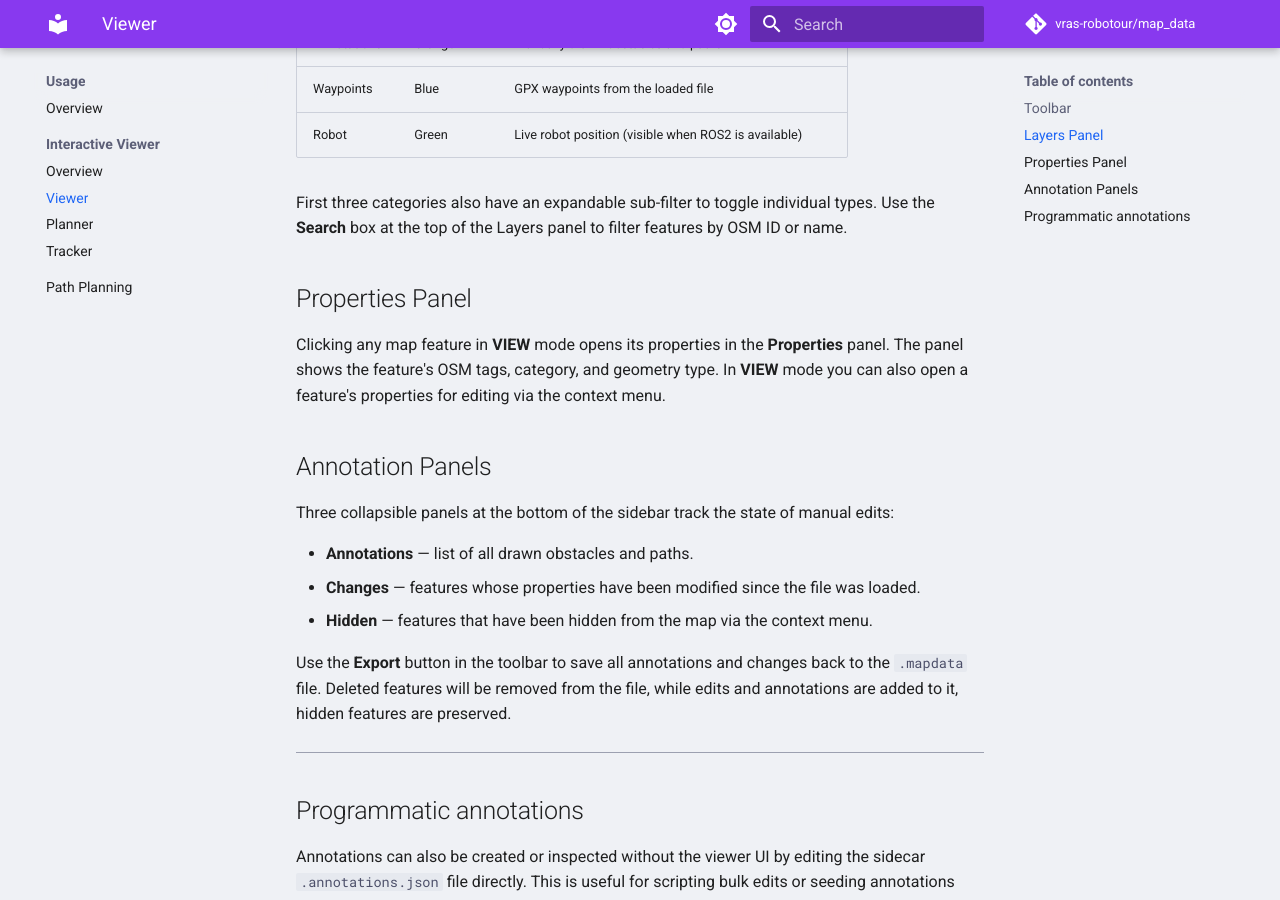
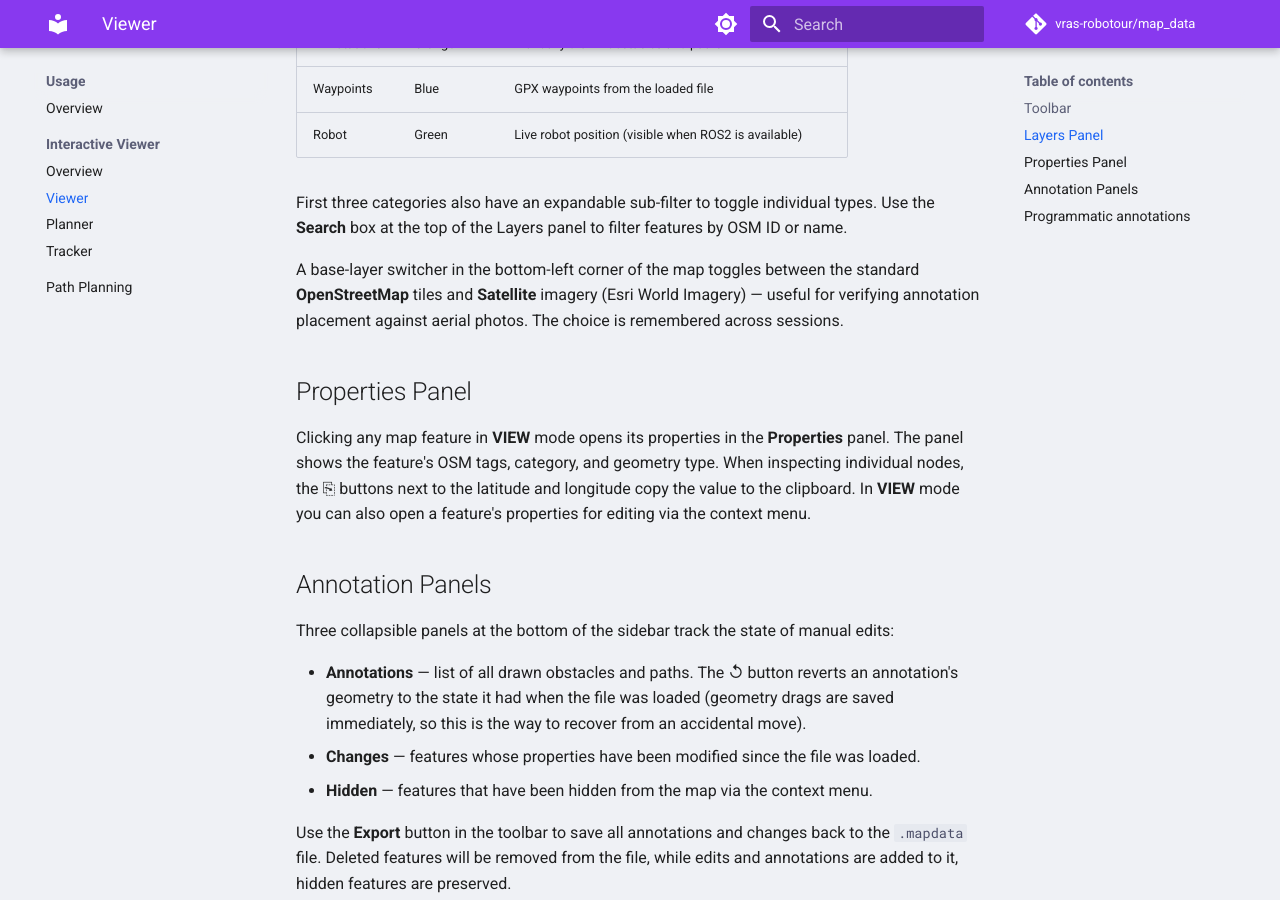
Before and after one commit to vras-robotour/map_data, an MkDocs documentation site: the page built from docs/viewer_view.md, in a window 1280 px wide and 900 px high, scrolled down 1197 px. Built offline with MkDocs 1.6.1 and Material for MkDocs 9.7.7, drawn with Linux system fonts in a browser that asks for light colours; comment, search, counter and statistics services are not loaded.

Commit message:
Add viewer UI improvements from the backlog
- Base-layer switcher with Esri World Imagery satellite option;
  the selection persists in localStorage
- Copy-to-clipboard buttons for lat/lon in the node inspector
- Planner distance readout labels straight-line vs planned path
  length (the waypoints are densified after a replan, so the sum
  is the actual path length)
- Per-annotation revert-geometry action in the Annotations panel;
  geometry baselines are snapshotted at load/creation time since
  drags are persisted immediately on mouseup

```diff
--- a/docs/viewer_view.md
+++ b/docs/viewer_view.md
@@ -35,17 +35,25 @@ The sidebar shows a **Layers** panel with toggles for each feature category:
 First three categories also have an expandable sub-filter to toggle individual types.
 Use the **Search** box at the top of the Layers panel to filter features by OSM ID or name.
 
+A base-layer switcher in the bottom-left corner of the map toggles between the standard
+**OpenStreetMap** tiles and **Satellite** imagery (Esri World Imagery) — useful for
+verifying annotation placement against aerial photos. The choice is remembered across sessions.
+
 ## Properties Panel
 
 Clicking any map feature in **VIEW** mode opens its properties in the **Properties** panel.
-The panel shows the feature's OSM tags, category, and geometry type.
+The panel shows the feature's OSM tags, category, and geometry type. When inspecting
+individual nodes, the ⎘ buttons next to the latitude and longitude copy the value to
+the clipboard.
 In **VIEW** mode you can also open a feature's properties for editing via the context menu.
 
 ## Annotation Panels
 
 Three collapsible panels at the bottom of the sidebar track the state of manual edits:
 
-- **Annotations** — list of all drawn obstacles and paths.
+- **Annotations** — list of all drawn obstacles and paths. The ↺ button reverts an
+  annotation's geometry to the state it had when the file was loaded (geometry drags
+  are saved immediately, so this is the way to recover from an accidental move).
 - **Changes** — features whose properties have been modified since the file was loaded.
 - **Hidden** — features that have been hidden from the map via the context menu.
 
--- a/map_data/viewer/static/js/layers.js
+++ b/map_data/viewer/static/js/layers.js
@@ -209,6 +209,7 @@ async function refreshMetadata(filename, { refreshAnnotations = false } = {}) {
         const annData = await fetchAnnotations(filename);
 
         annotations = annData.annotations || [];
+        snapshotAnnBaselines();
         deletedWays = (annData.deleted_ways || []).map(d => typeof d === 'object' ? d : { id: d, category: 'unknown', label: '' });
         deletedNodes = (() => {
             const dn = annData.deleted_nodes || [];
@@ -367,6 +368,7 @@ async function loadMapData(filename, { preserveView = false, silent = false } =
         }
 
         annotations = annData.annotations || [];
+        snapshotAnnBaselines();
         deletedWays = (annData.deleted_ways || []).map(d => typeof d === 'object' ? d : { id: d, category: 'unknown', label: '' });
         deletedNodes = (() => {
             const dn = annData.deleted_nodes || [];
@@ -461,6 +463,7 @@ function clearMapData() {
 
   // Reset data state
   annotations = [];
+  annBaselineGeoms = {};
   deletedWays = [];
   deletedNodes = [];
   tagOverrides = [];
--- a/map_data/viewer/static/js/planner_mode.js
+++ b/map_data/viewer/static/js/planner_mode.js
@@ -518,7 +518,10 @@ class PlannerMode {
         ? `${(totalDist / 1000).toFixed(2)} km`
         : `${totalDist.toFixed(1)} m`;
 
-      countEl.textContent = `${this.points.length} points | ${distStr}`;
+      // Before replanning the sum is crow-flies distance between waypoints;
+      // after replanning the points are densified, so it is the actual path length.
+      const distLabel = this.hasPlannedPath ? 'planned path' : 'straight-line';
+      countEl.textContent = `${this.points.length} points | ${distStr} (${distLabel})`;
     }
     document.getElementById('export-gpx-path-btn').disabled = this.points.length < 2;
     document.getElementById('export-wormhole-path-btn').disabled = this.points.length < 2;
--- a/map_data/viewer/static/js/state.js
+++ b/map_data/viewer/static/js/state.js
@@ -4,6 +4,7 @@ let plannerMode = null; // Will hold the PlannerMode instance
 let currentFile = '';
 let currentMode = 'view';
 let annotations = [];
+let annBaselineGeoms = {}; // annId → geometry snapshot from load/creation time (for revert)
 let pendingBbox = null;
 let nodeLayer = null;   // L.LayerGroup of node circle markers
 let nodeCount = 0;      // actual OSM node count from last fetch
```
Also changed, not shown: map_data/viewer/static/js/map_setup.js (+15 -4 lines), map_data/viewer/static/js/ui_handlers.js (+40 -2 lines), map_data/viewer/static/js/utils.js (+16 -0 lines).
